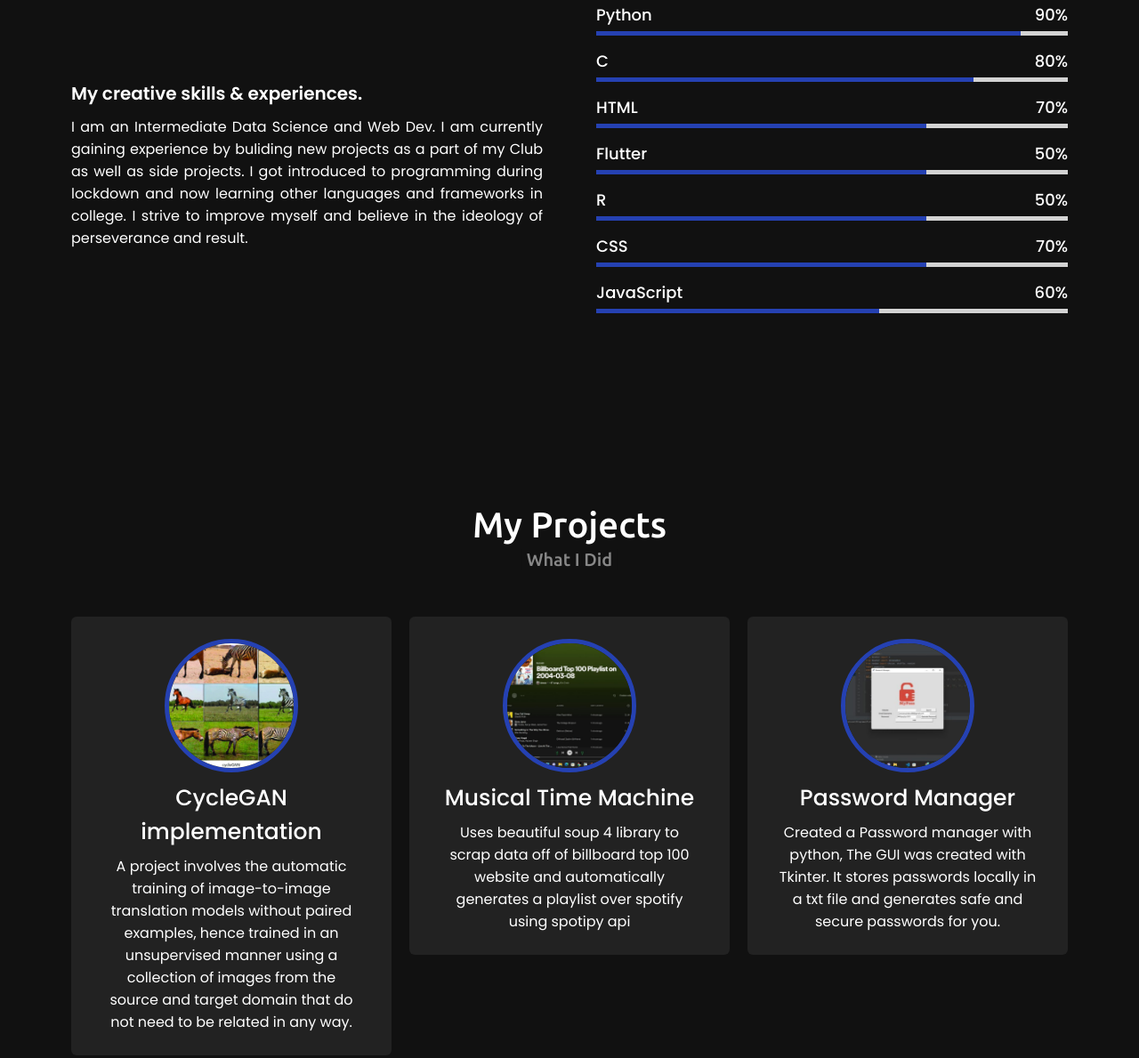
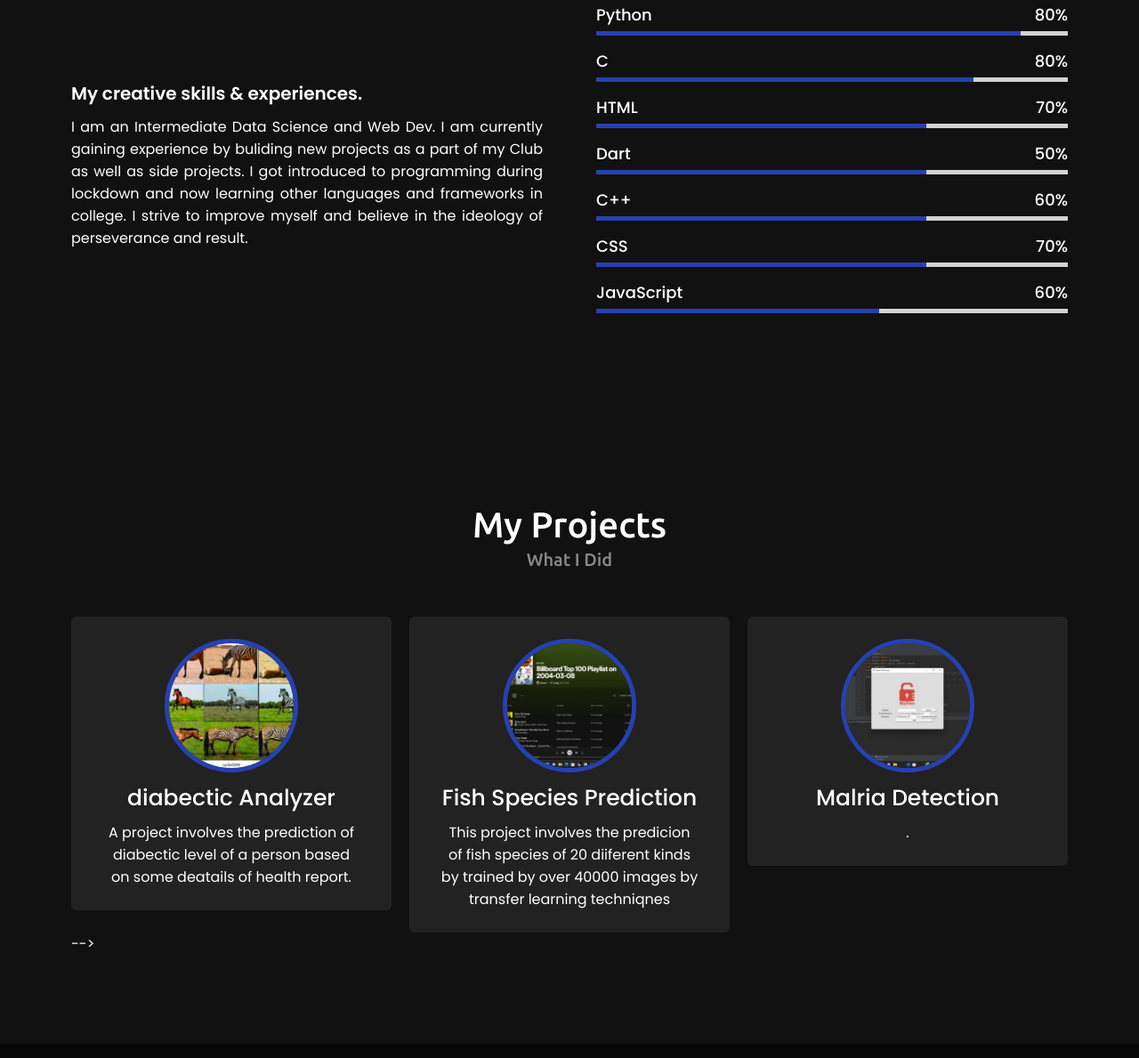
Before and after one commit to sakethreddy21/sakethreddy.github.io, a plain HTML site: page index.html in a window 1280 px wide. Shown: the part 2458-3647 px from the top of the page at 89% size. Drawn offline with nearby package versions, Linux system fonts and the light colour scheme.

Commit message:
Update index.html

```diff
--- a/index.html
+++ b/index.html
@@ -91,7 +91,7 @@
                     <div class="box">
                         <i class="fas fa-chart-line"></i>
                         <div class="text">Data Sci/ML</div>
-                        <p>My aspiration as a Data Scientist is to provide digital solutions for real-life human and business problems utilizing my knowledge in AI and Machine Learning.</p>
+                        <p>My aspiration as a Data Scientist is to provide digital solutions for real-life human and healthcare related problems utilizing my knowledge in AI and Machine Learning.</p>
                     </div>
                 </div>
                 <div class="card">
@@ -127,7 +127,7 @@
                     <div class="bars">
                         <div class="info">
                             <span>Python</span>
-                            <span>90%</span>
+                            <span>80%</span>
                         </div>
                         <div class="line java"></div>
                     </div>
@@ -147,15 +147,15 @@
                     </div>
                     <div class="bars">
                         <div class="info">
-                            <span>Flutter</span>
+                            <span>Dart</span>
                             <span>50%</span>
                         </div>
                         <div class="line tf"></div>
                     </div>
                     <div class="bars">
                         <div class="info">
-                            <span>R</span>
-                            <span>50%</span>
+                            <span>C++</span>
+                            <span>60%</span>
                         </div>
                         <div class="line tf"></div>
                     </div>
@@ -188,22 +188,22 @@
                 <div class="card">
                     <div class="box">
                         <a href="#" target="_blank"><img src="images/cyclegan.jpg" alt="" ></a>
-                        <div class="text">CycleGAN implementation</div>
-                        <p>A project involves the automatic training of image-to-image translation models without paired examples, hence trained in an unsupervised manner using a collection of images from the source and target domain that do not need to be related in any way.</p>
+                        <div class="text">diabectic Analyzer</div>
+                        <p>A project involves the prediction of diabectic level of a person based on some deatails of health report.</p>
                     </div>
                 </div>
                 <div class="card">
                     <div class="box">
                         <a href="#" target="_blank"><img src="images/spotipy.jpg" alt=""></a>
-                        <div class="text">Musical Time Machine</div>
-                        <p>Uses beautiful soup 4 library to scrap data off of billboard top 100 website and automatically generates a playlist over spotify using spotipy api </p>
+                        <div class="text">Fish Species Prediction</div>
+                        <p>This project involves the predicion of fish species of 20 diiferent kinds by trained by over 40000 images by transfer learning techniqnes </p>
                     </div>
                 </div>
                 <div class="card">
                     <div class="box">
                         <a  href="#" target="_blank"><img src="images/password.jpg" alt=""></a>
-                        <div class="text">Password Manager</div>
-                        <p>Created a Password manager with python, The GUI was created with Tkinter. It stores passwords locally in a txt file and generates safe and secure passwords for you.
+                        <div class="text">Malria Detection</div>
+                        <p>.
                         </p>
                     </div>
                 </div>
```
